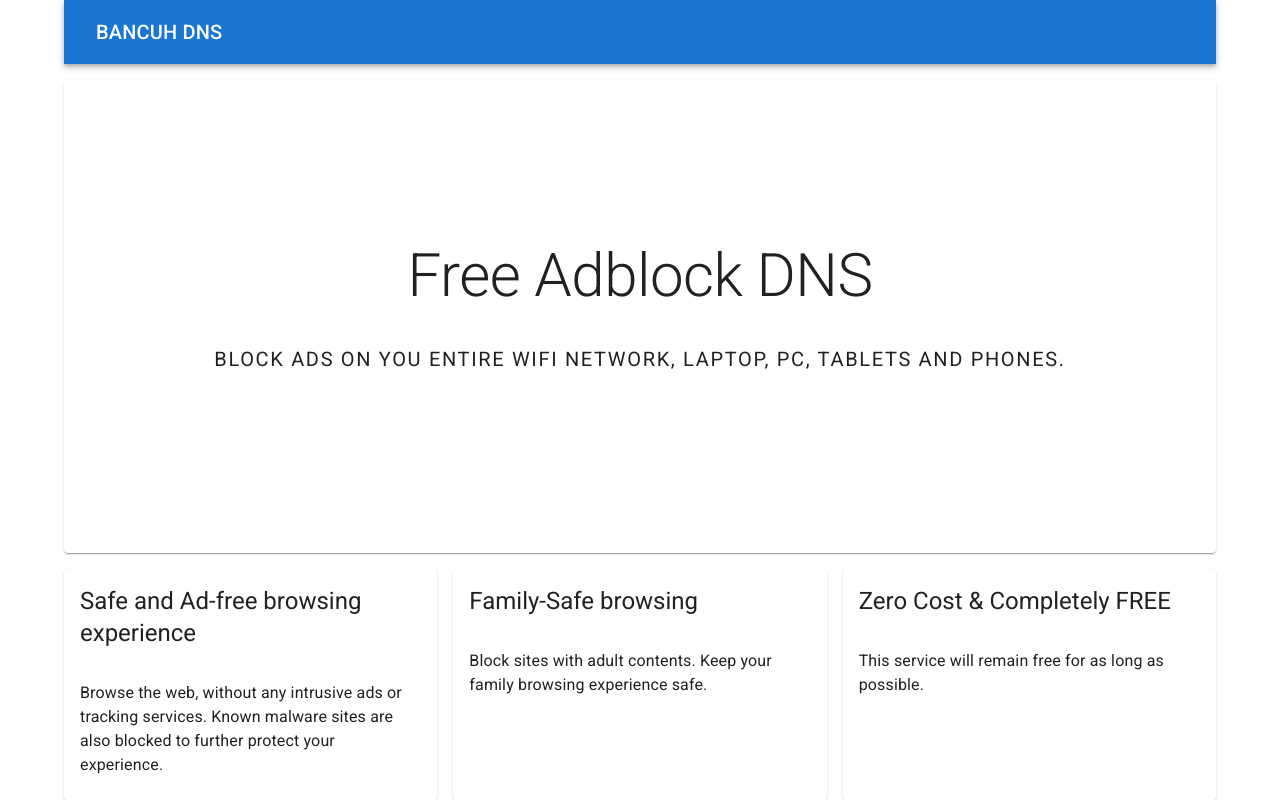
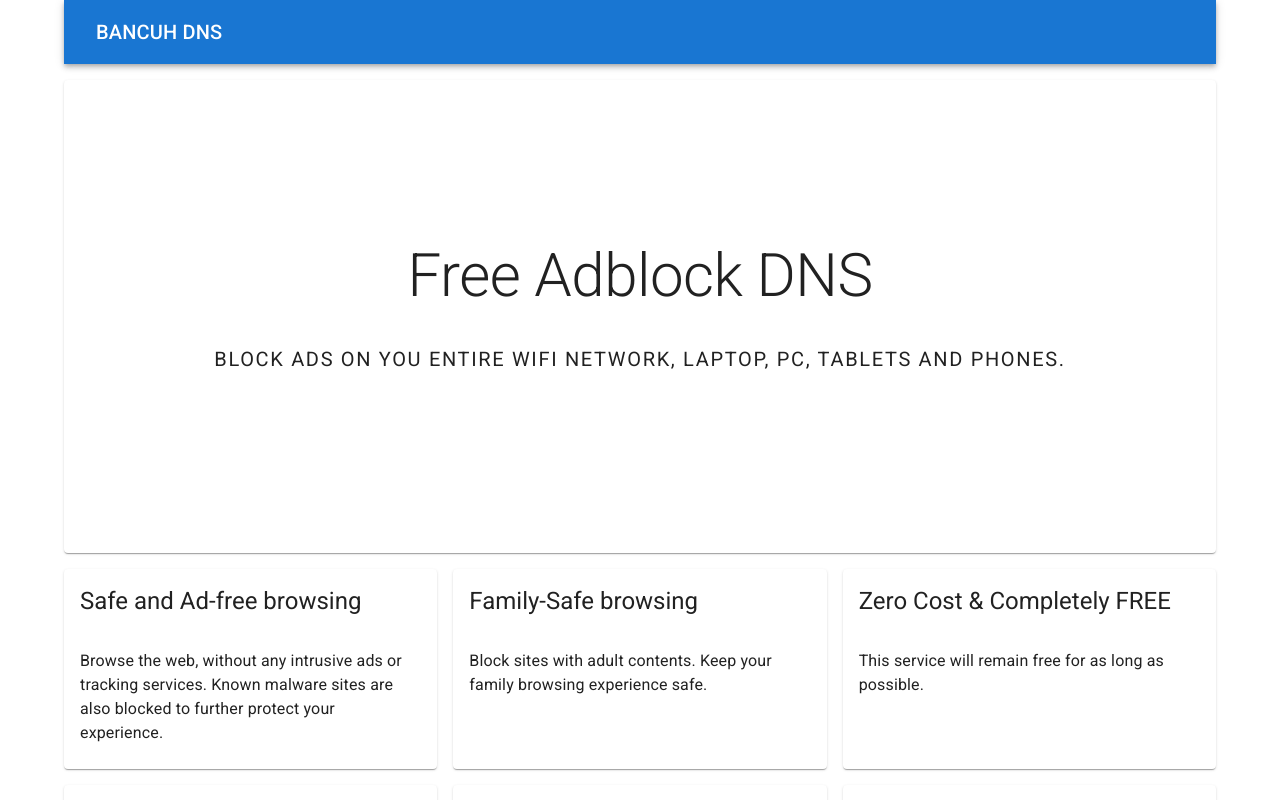
Before and after one commit to ragibkl/web-bancuh-archived, a Next.js app: page / in a window 1280 px wide. Shown: the top 800 px of the page. Built offline with nearby package versions, Linux system fonts and the light colour scheme.

Commit message:
minor copy change

```diff
--- a/src/pages/index.tsx
+++ b/src/pages/index.tsx
@@ -55,7 +55,7 @@ const Home: NextPage = () => {
         </Paper>
 
         <Grid container spacing={2}>
-          <FeatGridCard title="Safe and Ad-free browsing experience">
+          <FeatGridCard title="Safe and Ad-free browsing">
             Browse the web, without any intrusive ads or tracking services.
             Known malware sites are also blocked to further protect your
             experience.
```
